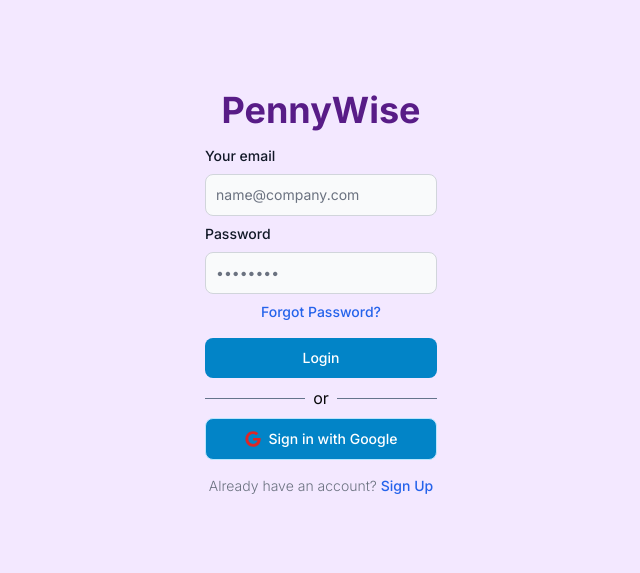
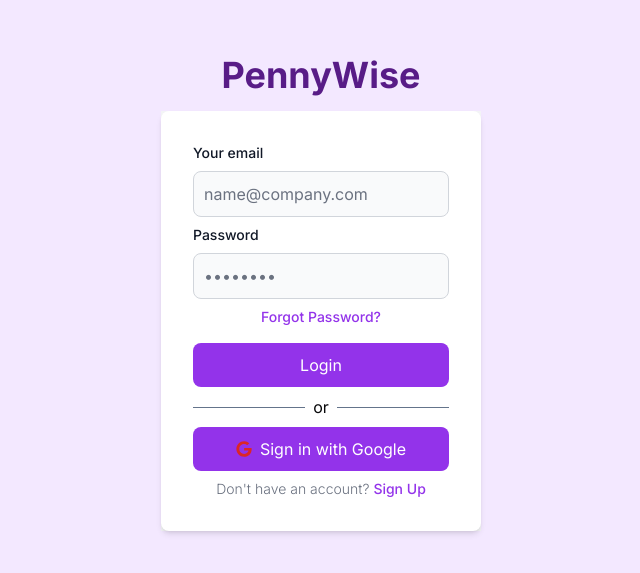
Before and after one commit to kofiad/pennywise, a Next.js app: page /login in a window 1280 px wide. Shown: the part 115-688 px from the top of the page, without its empty margins (319-959 px from the left). Built offline with nearby package versions, Linux system fonts and the light colour scheme; no server answers.

Commit message:
Refactor LoginForm component to update sign-in functionality and improve styling

```diff
--- a/components/auth/LoginForm.jsx
+++ b/components/auth/LoginForm.jsx
@@ -9,46 +9,34 @@
 import { useEffect } from "react";
 import { getData } from "@/lib/getData";
 import Swal from "sweetalert2";
+import toast from "react-hot-toast";
 
 export default function LoginForm() {
   const router = useRouter();
   const searchParams = useSearchParams();
   const [isVerifying, setIsVerifying] = useState(false);
-  // const token = searchParams.get('token')
   useEffect(() => {
     const baseUrl = process.env.NEXT_PUBLIC_BASE_URL;
     const token = searchParams.get("token");
     const id = searchParams.get("id");
     if (token && id) {
       setIsVerifying(true);
-      const verifyData = {
-        token,
-        id,
-      };
+      const verifyData = { token, id };
       async function verify() {
         const data = await getData(`users/${id}`);
         if (data) {
           try {
-            const baseUrl = process.env.NEXT_PUBLIC_BASE_URL;
             const response = await fetch(`${baseUrl}/api/users/verify`, {
               method: "PUT",
-              headers: {
-                "Content-Type": "application/json",
-              },
+              headers: { "Content-Type": "application/json" },
               body: JSON.stringify(verifyData),
             });
             if (response.ok) {
               setIsVerifying(false);
-              Swal.fire({
-                title: "Account Verified Successfully",
-                icon: "success",
-              })
+              toast.success("Account Verified Successfully");
             } else {
               setIsVerifying(false);
-              Swal.fire({
-                title: "Something Went wrong",
-                icon: "error",
-              })
+              toast.error("Something Went wrong");
             }
           } catch (error) {
             setIsVerifying(false);
@@ -57,139 +45,73 @@
         }
       }
       verify();
-      // const
     }
     console.log(token);
   }, []);
-  const {
-    register,
-    handleSubmit,
-    reset,
-    formState: { errors },
-  } = useForm();
+
+  const { register, handleSubmit, reset, formState: { errors } } = useForm();
   const [loading, setLoading] = useState(false);
 
   async function onSubmit(data) {
-    console.log(data);
     try {
       setLoading(true);
-      console.log("Attempting to sign in with credentials:", data);
-      const loginData = await signIn("credentials", {
-        ...data,
-        redirect: false,
-      });
-      console.log("SignIn response:", loginData);
+      const loginData = await signIn("credentials", { ...data, redirect: false });
       if (loginData?.error) {
         setLoading(false);
-        Swal.fire({
-          title: "Sign-in error",
-          text: "Check your credentials",
-          icon: "error",
-        })
+        Swal.fire({ title: "Sign-in error", text: "Check your credentials", icon: "error" });
       } else {
-        // Sign-in was successful
-        Swal.fire({
-          text: "Login Successful",
-          icon: "success",
-        })
+        toast.success("Login Successful");
         reset();
-        router.push("/dashboard/home/overview");
+        router.push("/dashboard/home");
       }
     } catch (error) {
       setLoading(false);
-      console.error("Network Error:", error);
-      Swal.fire({
-        icon: "error",
-        title: "Something Went wrong",
-        text:"Check your network connection and retry"
-      })
+      Swal.fire({ icon: "error", title: "Something Went wrong", text: "Check your network connection and retry" });
     }
   }
 
   return (
-    <form onSubmit={handleSubmit(onSubmit)} className="space-y-2 ">
+    <div className="flex justify-center items-center bg-gray-100">
+      <form onSubmit={handleSubmit(onSubmit)} className="space-y-2 bg-white p-8 rounded-lg shadow-md w-full max-w-md">
         {isVerifying && <p>verifying please wait...</p>}
         <div>
-        <label
-          htmlFor="email"
-          className="block mb-2 text-sm font-medium text-gray-900 dark:text-white"
-        >
+          <label htmlFor="email" className="block mb-2 text-sm font-medium text-gray-900">
             Your email
           </label>
           <input
             {...register("email", { required: true })}
             type="email"
-          name="email"
             id="email"
-          className="bg-gray-50 border border-gray-300 text-gray-900 sm:text-sm rounded-lg focus:ring-blue-600 focus:border-blue-600 block w-full p-2.5 dark:bg-gray-700 dark:border-gray-600 dark:placeholder-gray-400 dark:text-white dark:focus:ring-blue-500 dark:focus:border-blue-500"
+            className="bg-gray-50 border border-gray-300 text-gray-900 rounded-lg focus:ring-purple-600 focus:border-purple-600 block w-full p-2.5"
             placeholder="name@company.com"
-          required=""
+            required
           />
-        {errors.email && (
-          <small className="text-red-600 text-sm ">
-            This field is required
-          </small>
-        )}
+          {errors.email && <small className="text-red-600 text-sm">This field is required</small>}
         </div>
         <div>
-        <label
-          htmlFor="password"
-          className="block mb-2 text-sm font-medium text-gray-900 dark:text-white"
-        >
+          <label htmlFor="password" className="block mb-2 text-sm font-medium text-gray-900">
             Password
           </label>
           <input
             {...register("password", { required: true })}
             type="password"
-          name="password"
             id="password"
+            className="bg-gray-50 border border-gray-300 text-gray-900 rounded-lg focus:ring-purple-600 focus:border-purple-600 block w-full p-2.5"
             placeholder="••••••••"
-          className="bg-gray-50 border border-gray-300 text-gray-900 sm:text-sm rounded-lg focus:ring-blue-600 focus:border-blue-600 block w-full p-2.5 dark:bg-gray-700 dark:border-gray-600 dark:placeholder-gray-400 dark:text-white dark:focus:ring-blue-500 dark:focus:border-blue-500"
-          required=""
+            required
           />
-        {errors.password && (
-          <small className="text-red-600 text-sm ">
-            This field is required
-          </small>
-        )}
+          {errors.password && <small className="text-red-600 text-sm">This field is required</small>}
         </div>
         <div className="flex flex-col gap-4 items-center">
-        <Link
-          href="/forgot-password"
-          className="shrink-0 font-medium text-sm text-blue-600 hover:underline dark:text-blue-500"
-        >
+          <Link href="/forgot-password" className="font-medium text-sm text-purple-600 hover:underline">
             Forgot Password?
           </Link>
           {loading ? (
-          <button
-            disabled
-            type="button"
-            className="w-full text-white bg-sky-700 hover:bg-sky-800 focus:ring-4 focus:outline-none focus:ring-blue-300 font-medium rounded-lg text-sm px-5 py-2.5 text-center mr-2 dark:bg-sky-600 dark:hover:bg-sky-700 dark:focus:ring-blue-800 inline-flex items-center"
-          >
-            <svg
-              aria-hidden="true"
-              role="status"
-              className="inline w-4 h-4 mr-3 text-white animate-spin"
-              viewBox="0 0 100 101"
-              fill="none"
-              xmlns="http://www.w3.org/2000/svg"
-            >
-              <path
-                d="M100 50.5908C100 78.2051 77.6142 100.591 50 100.591C22.3858 100.591 0 78.2051 0 50.5908C0 22.9766 22.3858 0.59082 50 0.59082C77.6142 0.59082 100 22.9766 100 50.5908ZM9.08144 50.5908C9.08144 73.1895 27.4013 91.5094 50 91.5094C72.5987 91.5094 90.9186 73.1895 90.9186 50.5908C90.9186 27.9921 72.5987 9.67226 50 9.67226C27.4013 9.67226 9.08144 27.9921 9.08144 50.5908Z"
-                fill="#E5E7EB"
-              />
-              <path
-                d="M93.9676 39.0409C96.393 38.4038 97.8624 35.9116 97.0079 33.5539C95.2932 28.8227 92.871 24.3692 89.8167 20.348C85.8452 15.1192 80.8826 10.7238 75.2124 7.41289C69.5422 4.10194 63.2754 1.94025 56.7698 1.05124C51.7666 0.367541 46.6976 0.446843 41.7345 1.27873C39.2613 1.69328 37.813 4.19778 38.4501 6.62326C39.0873 9.04874 41.5694 10.4717 44.0505 10.1071C47.8511 9.54855 51.7191 9.52689 55.5402 10.0491C60.8642 10.7766 65.9928 12.5457 70.6331 15.2552C75.2735 17.9648 79.3347 21.5619 82.5849 25.841C84.9175 28.9121 86.7997 32.2913 88.1811 35.8758C89.083 38.2158 91.5421 39.6781 93.9676 39.0409Z"
-                fill="currentColor"
-              />
-            </svg>
+            <button disabled type="button" className="w-full bg-purple-700 text-white rounded-lg px-5 py-2.5">
               Signing in, please wait...
             </button>
           ) : (
-          <button
-            type="submit"
-            className="w-full text-white bg-sky-600 hover:bg-sky-700 focus:ring-4 focus:outline-none focus:ring-blue-300 font-medium rounded-lg text-sm px-5 py-2.5 text-center dark:bg-sky-600 dark:hover:bg-sky-700 dark:focus:ring-blue-800"
-          >
+            <button type="submit" className="w-full bg-purple-600 text-white rounded-lg px-5 py-2.5">
               Login
             </button>
           )}
@@ -199,26 +121,19 @@
           <span className="mx-2">or</span>
           <div className="w-full bg-slate-500 h-[1px]"></div>
         </div>
-      <div className="">
-        <button
-          type="button"
-          className="w-full text-white bg-sky-600 hover:bg-sky-700 focus:ring-4 focus:outline-none focus:ring-sky-100 font-medium rounded-lg text-sm px-5 py-2.5 text-center justify-center flex items-center dark:focus:ring-sky-100 me-2 mb-4 border border-sky-200"
-          onClick={() => signIn("google")}
-        >
+        <div>
+          <button type="button" className="w-full bg-purple-600 text-white rounded-lg px-5 py-2.5 flex items-center justify-center">
             <FaGoogle className="mr-2 text-red-600 w-4 h-4" />
             Sign in with Google
           </button>
         </div>
-
-      <p className="text-sm text-center font-light text-gray-500 dark:text-gray-400">
-        Already have an account?{" "}
-        <Link
-          href="/register"
-          className="font-medium text-blue-600 hover:underline dark:text-blue-500"
-        >
+        <p className="text-sm text-center font-light text-gray-500">
+          Don't have an account?{" "}
+          <Link href="/register" className="font-medium text-purple-600 hover:underline">
             Sign Up
           </Link>
         </p>
       </form>
+    </div>
   );
 }
```
Lines whose indentation alone changed are shown as unchanged.
